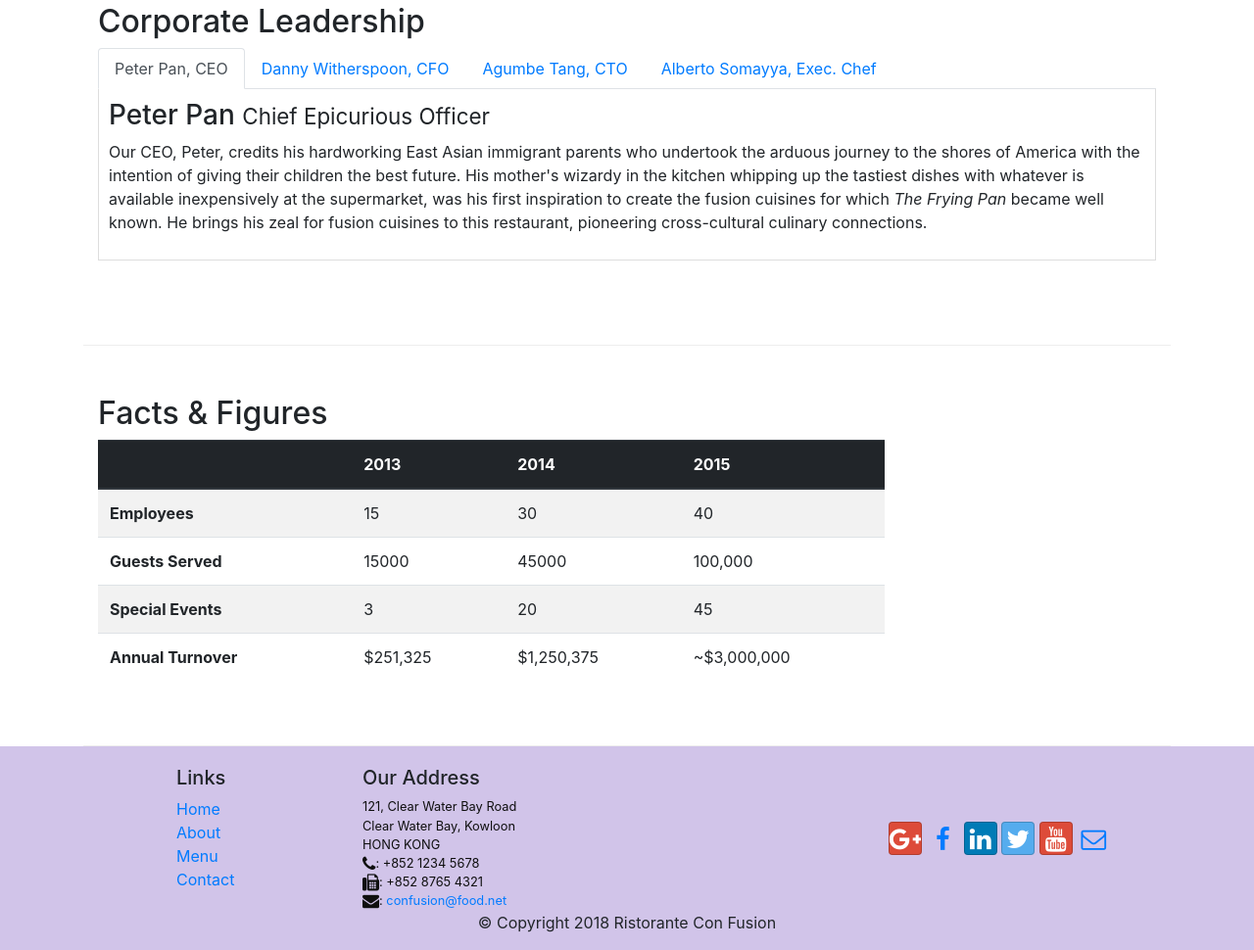
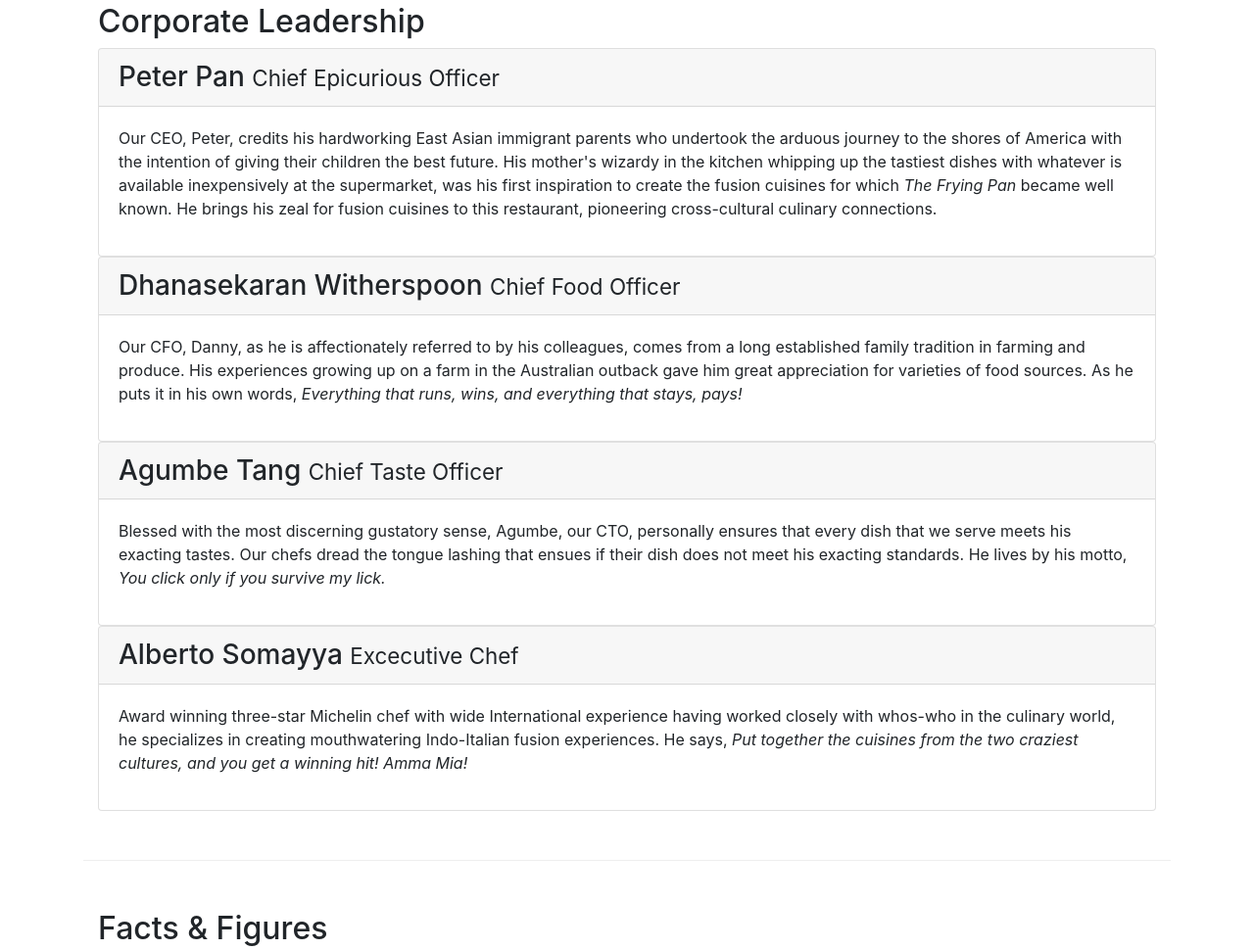
Before and after one commit to anjolaoluwa24685/conFusion, a website: page aboutus.html in a window 1280 px wide. Shown: the part 878-1848 px from the top of the page at 98% size. Drawn offline with nearby package versions, Linux system fonts and the light colour scheme.

Commit message:
Accordion

```diff
--- a/aboutus.html
+++ b/aboutus.html
@@ -30,7 +30,8 @@
                             About</a></li>
                     <li class="nav-item"><a class="nav-link" href="#"><span class="fa fa-list fa-lg"></span> Menu</a>
                     </li>
-                    <li class="nav-item"><a class="nav-link" href="./contactus.html"><span class="fa fa-address-card fa-lg"></span>
+                    <li class="nav-item"><a class="nav-link" href="./contactus.html"><span
+                                class="fa fa-address-card fa-lg"></span>
                             Contact</a></li>
                 </ul>
             </div>
@@ -114,59 +115,94 @@
             <div class="col-12">
                 <h2>Corporate Leadership</h2>
 
-                <ul class="nav nav-tabs">
-
-                                <li class="nav-item">
-                                  <a class="nav-link active" href="#peter"
-                                    role="tab" data-toggle="tab">Peter Pan, CEO</a>
-                                </li>
-                                <li class="nav-item">
-                                  <a class="nav-link" href="#danny" role="tab"
-                                    data-toggle="tab">Danny Witherspoon, CFO</a>
-                                </li>
-                                <li class="nav-item">
-                                  <a class="nav-link" href="#agumbe"role="tab"
-                                    data-toggle="tab">Agumbe Tang, CTO</a>
-                                </li>
-                                <li class="nav-item">
-                                  <a class="nav-link" href="#alberto" role="tab"
-                                    data-toggle="tab">Alberto Somayya, Exec. Chef</a>
-                                </li>
-                            </ul>
-
-                            <div class="tab-content">
-                                <div role="tabpanel" class="tab-pane fade show active" id="peter">
-                <h3>Peter Pan <small>Chief Epicurious Officer</small></h3>
-                <p class="d-none d-sm-block">Our CEO, Peter, credits his hardworking East Asian immigrant parents who
-                    undertook the arduous journey to the shores of America with the intention of giving their children
-                    the best future. His mother's wizardy in the kitchen whipping up the tastiest dishes with whatever
-                    is available inexpensively at the supermarket, was his first inspiration to create the fusion
-                    cuisines for which <em>The Frying Pan</em> became well known. He brings his zeal for fusion cuisines
+                <div id="accordion">
+                    <div class="card">
+                        <div class="card-header" role="tab" id="peterhead">
+                            <h3 class="mb-0">
+                                <a data-toggle="collapse" data-target="#peter">
+                                    Peter Pan <small>Chief Epicurious Officer</small>
+                                </a>
+                            </h3>
+                        </div>
+                        <div role="tabpanel" class="collapse show" id="peter" data-parent="#accordion">
+                            <div class="card-body">
+                                <p class="d-none d-sm-block">Our CEO, Peter, credits his hardworking East Asian
+                                    immigrant parents who
+                                    undertook the arduous journey to the shores of America with the intention of giving
+                                    their children
+                                    the best future. His mother's wizardy in the kitchen whipping up the tastiest dishes
+                                    with whatever
+                                    is available inexpensively at the supermarket, was his first inspiration to create
+                                    the fusion
+                                    cuisines for which <em>The Frying Pan</em> became well known. He brings his zeal for
+                                    fusion cuisines
                                     to this restaurant, pioneering cross-cultural culinary connections.</p>
                             </div>
-
-                    <div role="tabpanel" class="tab-pane fade" id="danny">
-                <h3>Dhanasekaran Witherspoon <small>Chief Food Officer</small></h3>
-                <p class="d-none d-sm-block">Our CFO, Danny, as he is affectionately referred to by his colleagues,
-                    comes from a long established family tradition in farming and produce. His experiences growing up on
-                    a farm in the Australian outback gave him great appreciation for varieties of food sources. As he
-                    puts it in his own words, <em>Everything that runs, wins, and everything that stays, pays!</em></p>
+                        </div>
                     </div>
 
-                    <div role="tabpanel" class="tab-pane fade" id="agumbe">
-                    <h3>Agumbe Tang <small>Chief Taste Officer</small></h3>
-                <p class="d-none d-sm-block">Blessed with the most discerning gustatory sense, Agumbe, our CTO,
-                    personally ensures that every dish that we serve meets his exacting tastes. Our chefs dread the
-                    tongue lashing that ensues if their dish does not meet his exacting standards. He lives by his
+                    <div class="card">
+                        <div class="card-header" role="tab" id="dannyhead">
+                            <h3 class="mb-0">
+                                <a data-toggle="collapse" data-target="#danny">
+                                    Dhanasekaran Witherspoon <small>Chief Food Officer</small>
+                                </a>
+                            </h3>
+                        </div>
+                        <div role="tabpanel" class="collapse show" id="danny" data-parent="#accordion">
+                            <div class="card-body">
+                                <p class="d-none d-sm-block">Our CFO, Danny, as he is affectionately referred to by his
+                                    colleagues,
+                                    comes from a long established family tradition in farming and produce. His
+                                    experiences growing up on
+                                    a farm in the Australian outback gave him great appreciation for varieties of food
+                                    sources. As he
+                                    puts it in his own words, <em>Everything that runs, wins, and everything that stays,
+                                        pays!</em></p>
+                            </div>
+                        </div>
+                    </div>
+
+                    <div class="card">
+                        <div class="card-header" role="tab" id="agumbehead">
+                            <h3 class="mb-0">
+                                <a data-toggle="collapse" data-target="#agumbe">
+                                    Agumbe Tang <small>Chief Taste Officer</small>
+                                </a>
+                            </h3>
+                        </div>
+                        <div role="tabpanel" class="collapse show" id="agumbe" data-parent="#accordion">
+                            <div class="card-body">
+                                <p class="d-none d-sm-block">Blessed with the most discerning gustatory sense, Agumbe,
+                                    our CTO,
+                                    personally ensures that every dish that we serve meets his exacting tastes. Our
+                                    chefs dread the
+                                    tongue lashing that ensues if their dish does not meet his exacting standards. He
+                                    lives by his
                                     motto, <em>You click only if you survive my lick.</em></p>
                             </div>
+                        </div>
+                    </div>
 
-                    <div role="tabpanel" class="tab-pane fade" id="alberto">
-                <h3>Alberto Somayya <small>Executive Chef</small></h3>
-                <p class="d-none d-sm-block">Award winning three-star Michelin chef with wide International experience
-                    having worked closely with whos-who in the culinary world, he specializes in creating mouthwatering
-                    Indo-Italian fusion experiences. He says, <em>Put together the cuisines from the two craziest
+                    <div class="card">
+                        <div class="card-header" role="tab" id="albertohead">
+                            <h3 class="mb-0">
+                                <a data-toggle="collapse" data-target="#alberto">
+                                    Alberto Somayya <small>Excecutive Chef</small>
+                                </a>
+                            </h3>
+                        </div>
+                        <div role="tabpanel" class="collapse show" id="alberto" data-parent="#accordion">
+                            <div class="card-body">
+                                <p class="d-none d-sm-block">Award winning three-star Michelin chef with wide
+                                    International experience
+                                    having worked closely with whos-who in the culinary world, he specializes in
+                                    creating mouthwatering
+                                    Indo-Italian fusion experiences. He says, <em>Put together the cuisines from the two
+                                        craziest
                                         cultures, and you get a winning hit! Amma Mia!</em></p>
+                            </div>
+                        </div>
                     </div>
                 </div>
             </div>
@@ -242,11 +278,16 @@
                 </div>
                 <div class="col-12 col-sm-4 align-self-center">
                     <div class="text-center">
-                            <a class="btn btn-social-icon btn-google" href="http://google.com/+"><i class="fa fa-google-plus fa-lg"></i></a>
-                        <a class="btn btn-social-icon btn-faceboob" href="http://www.facebook.com/profile.php?id="><i class="fa fa-facebook fa-lg"></i></a>
-                        <a class="btn btn-social-icon btn-linkedin" href="http://www.linkedin.com/in/"><i class="fa fa-linkedin fa-lg"></i></a>
-                        <a class="btn btn-social-icon btn-twitter" href="http://twitter.com/"><i class="fa fa-twitter fa-lg"></i></a>
-                        <a class="btn btn-social-icon btn-google" href="http://youtube.com/"><i class="fa fa-youtube fa-lg"></i></a>
+                        <a class="btn btn-social-icon btn-google" href="http://google.com/+"><i
+                                class="fa fa-google-plus fa-lg"></i></a>
+                        <a class="btn btn-social-icon btn-faceboob" href="http://www.facebook.com/profile.php?id="><i
+                                class="fa fa-facebook fa-lg"></i></a>
+                        <a class="btn btn-social-icon btn-linkedin" href="http://www.linkedin.com/in/"><i
+                                class="fa fa-linkedin fa-lg"></i></a>
+                        <a class="btn btn-social-icon btn-twitter" href="http://twitter.com/"><i
+                                class="fa fa-twitter fa-lg"></i></a>
+                        <a class="btn btn-social-icon btn-google" href="http://youtube.com/"><i
+                                class="fa fa-youtube fa-lg"></i></a>
                         <a class="btn btn-social-icon" href="mailto:"><i class="fa fa-envelope-o fa-lg"></i></a>
                     </div>
                 </div>
```
Lines whose indentation alone changed are shown as unchanged.
